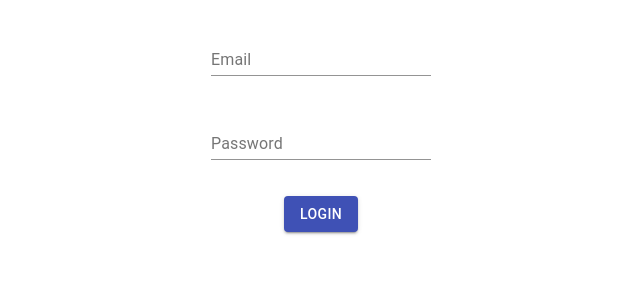
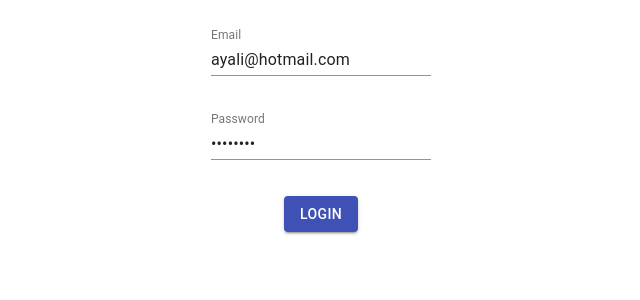
Before and after one commit to alialiayman/React-Firebase, a React (Create React App) app: page / in a window 1280 px wide. Shown: the top 300 px of the page, without its empty margins (319-959 px from the left). Built offline with nearby package versions, Linux system fonts and the light colour scheme.

Commit message:
UUID based DB

```diff
--- a/package.json
+++ b/package.json
@@ -8,6 +8,7 @@
     "@testing-library/react": "^9.5.0",
     "@testing-library/user-event": "^7.2.1",
     "axios": "^0.19.2",
+    "gh-pages": "^2.2.0",
     "react": "^16.13.1",
     "react-dom": "^16.13.1",
     "react-scripts": "3.4.1",
@@ -17,7 +18,9 @@
     "start": "react-scripts start",
     "build": "react-scripts build",
     "test": "react-scripts test",
-    "eject": "react-scripts eject"
+    "eject": "react-scripts eject",
+    "predeploy": "npm run build",
+    "deploy": "gh-pages -d build"
   },
   "eslintConfig": {
     "extends": "react-app"
--- a/src/App.js
+++ b/src/App.js
@@ -7,13 +7,13 @@ import CustomerForm from './containers/CustomerForm';
 function App() {
   const [appState, setAppState] = useState({});
 
-  const handleSignIn = (idToken)=> {
-    setAppState(s=> s = {...appState, idToken});
+  const handleSignIn = (fbUser)=> {
+    setAppState(s=> s = {...appState, User: fbUser});
   }
   return (
     <div className="App">
       {
-        appState.idToken ? <CustomerForm  appState={appState}/> : <SignIn onSignIn={handleSignIn} />
+        (appState.User) && (appState.User.idToken )? <CustomerForm  fbUser={appState.User}/> : <SignIn onSignIn={handleSignIn} />
       }
     </div>
   );
--- a/src/containers/CustomerForm.js
+++ b/src/containers/CustomerForm.js
@@ -5,7 +5,7 @@ import styled from 'styled-components'
 import createCustomerService from '../services/createCustomerService';
 
 
-const CustomerForm = ({appState}) => {
+const CustomerForm = ({fbUser}) => {
     const [customer, setCustomer] = useState({});
 
     const handleNameChange = ({ target }) => {
@@ -17,7 +17,7 @@ const CustomerForm = ({appState}) => {
     }
 
     const handleCreateCustomer = async () => {
-        const fbuser = await createCustomerService(appState.idToken, customer);
+        const fbuser = await createCustomerService(fbUser, customer);
         console.log(fbuser);
         // setCustomer(fbuser);
     }
--- a/src/containers/auth/SignIn.js
+++ b/src/containers/auth/SignIn.js
@@ -6,7 +6,7 @@ import signInService from '../../services/signIn';
 
 
 const SignIn = ({onSignIn}) => {
-    const [user, setUser] = useState({});
+    const [user, setUser] = useState({email: "ayali@hotmail.com", password: "paris123"});
 
     const handleEmailChange = ({ target }) => {
         setUser(u => u = { ...u, email: target.value });
@@ -18,7 +18,7 @@ const SignIn = ({onSignIn}) => {
 
     const handleSignIn = async () => {
         const fbuser = await signInService(user);
-        onSignIn(fbuser.data.idToken);
+        onSignIn(fbuser.data);
     }
 
     return (
--- a/src/services/createCustomerService.js
+++ b/src/services/createCustomerService.js
@@ -1,8 +1,8 @@
 import axios from 'axios';
 
-async function createCustomerService(idToken, customer) {
+async function createCustomerService(user, customer) {
 
-    const fbCustomer = await axios.post('https://my-project-1486841534385.firebaseio.com/HajOnSoft/customer.json?auth=' + idToken, customer);
+    const fbCustomer = await axios.post(`https://my-project-1486841534385.firebaseio.com/${user.localId}/customer.json?auth=${user.idToken}`, customer);
     return fbCustomer;
 };
 
```
Also changed, not shown: 1 other file (tests, documents, lock files or other folders).
